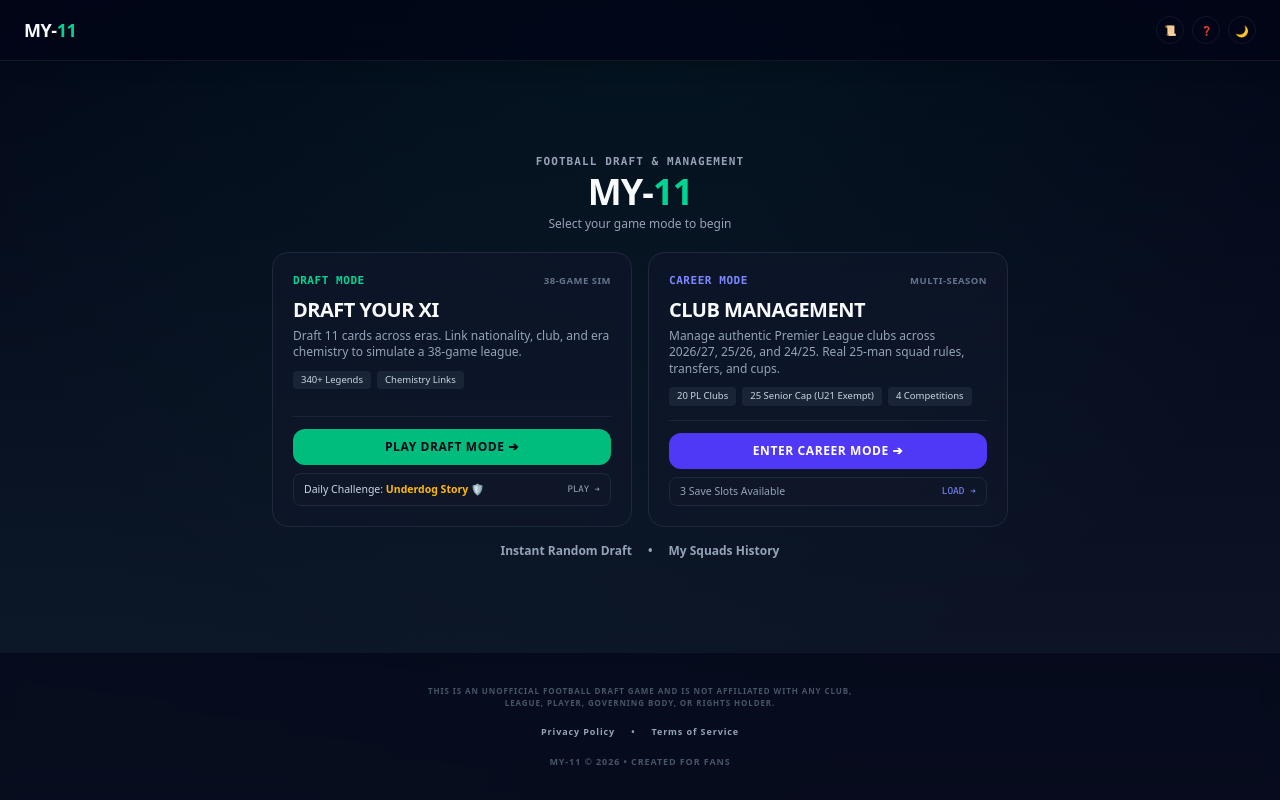
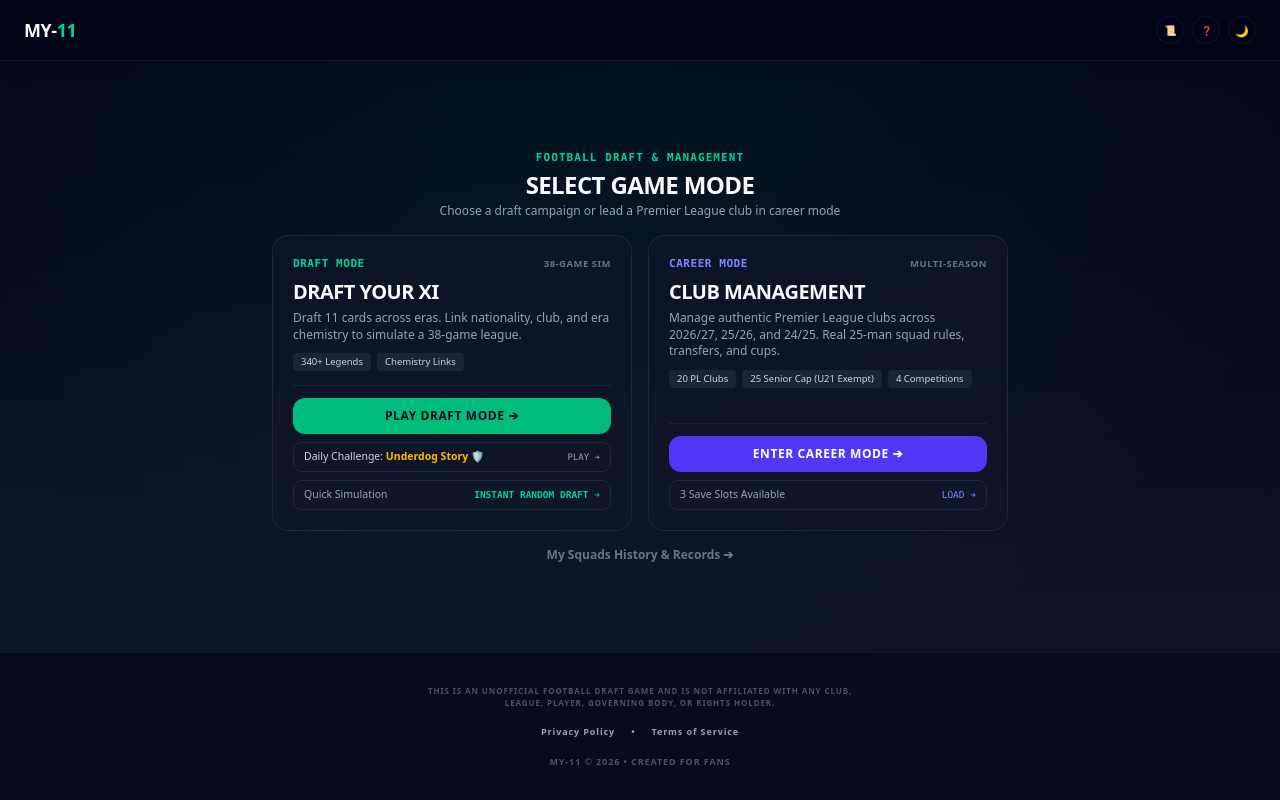
Before and after one commit to yasarshehzad/my-11, a Next.js app: page / in a window 1280 px wide. Built offline with nearby package versions, Linux system fonts and the light colour scheme.

Commit message:
feat(ui): nest instant random draft inside draft card and eliminate duplicate hero logo

```diff
--- a/src/components/HomeScreen.tsx
+++ b/src/components/HomeScreen.tsx
@@ -86,16 +86,16 @@
         </section>
       )}
 
-      {/* Hero Header - compact, clean, no AI slop */}
-      <header className="mb-4 sm:mb-5">
-        <p className="text-[10px] sm:text-[11px] font-mono uppercase tracking-widest text-slate-400 font-semibold">
+      {/* Hero Header - compact, focused, no duplicate logo */}
+      <header className="mb-3 sm:mb-4">
+        <p className="text-[10px] sm:text-[11px] font-mono uppercase tracking-widest text-emerald-400 font-bold">
           Football Draft & Management
         </p>
-        <h1 className="text-3xl sm:text-4xl font-display font-black tracking-tight text-foreground uppercase mt-0.5">
-          MY-<span className="text-emerald-400">11</span>
+        <h1 className="text-xl sm:text-2xl font-display font-black tracking-tight text-foreground uppercase mt-0.5">
+          Select Game Mode
         </h1>
-        <p className="text-xs text-slate-400 font-medium mt-1">
-          Select your game mode to begin
+        <p className="text-xs text-slate-400 font-medium mt-0.5">
+          Choose a draft campaign or lead a Premier League club in career mode
         </p>
       </header>
 
@@ -149,7 +149,7 @@
             {todayChallenge && (
               <button
                 onClick={onPlayDailyChallenge}
-                className="w-full py-2 px-2.5 rounded-lg border border-slate-800 bg-slate-900/40 hover:bg-slate-800/60 text-slate-300 hover:text-white text-[10.5px] font-medium flex items-center justify-between transition-colors cursor-pointer"
+                className="w-full py-1.5 px-2.5 rounded-lg border border-slate-800 bg-slate-900/40 hover:bg-slate-800/60 text-slate-300 hover:text-white text-[10.5px] font-medium flex items-center justify-between transition-colors cursor-pointer"
               >
                 <span className="truncate">
                   Daily Challenge: <strong className="text-amber-400">{todayChallenge.title}</strong>
@@ -158,6 +158,18 @@
                   {dailyStatus?.completed ? (dailyStatus.beaten ? 'Beaten ✓' : 'Completed ✓') : 'Play ➔'}
                 </span>
               </button>
+            )}
+
+            {onRandomDraft && (
+              <div className="flex items-center justify-between px-2.5 py-1.5 rounded-lg bg-slate-900/40 border border-slate-800 text-[10.5px]">
+                <span className="text-slate-400 truncate">Quick Simulation</span>
+                <button
+                  onClick={onRandomDraft}
+                  className="text-[9.5px] font-mono uppercase text-emerald-400 hover:text-emerald-300 transition-colors cursor-pointer font-bold shrink-0 ml-2"
+                >
+                  Instant Random Draft ➔
+                </button>
+              </div>
             )}
           </div>
         </article>
@@ -231,25 +243,16 @@
       </section>
 
       {/* Auxiliary quick links */}
-      <footer className="mt-4 flex items-center justify-center gap-4 text-xs font-semibold text-slate-400">
-        {onRandomDraft && (
-          <button
-            onClick={onRandomDraft}
-            className="hover:text-emerald-400 transition-colors cursor-pointer"
-          >
-            Instant Random Draft
-          </button>
-        )}
-        {onRandomDraft && onViewHistory && <span>•</span>}
-        {onViewHistory && (
+      {onViewHistory && (
+        <footer className="mt-4 flex items-center justify-center text-xs font-semibold text-slate-500">
           <button
             onClick={onViewHistory}
             className="hover:text-emerald-400 transition-colors cursor-pointer"
           >
-            My Squads History
+            My Squads History & Records ➔
           </button>
-        )}
-      </footer>
+        </footer>
+      )}
     </div>
   );
 }
```
